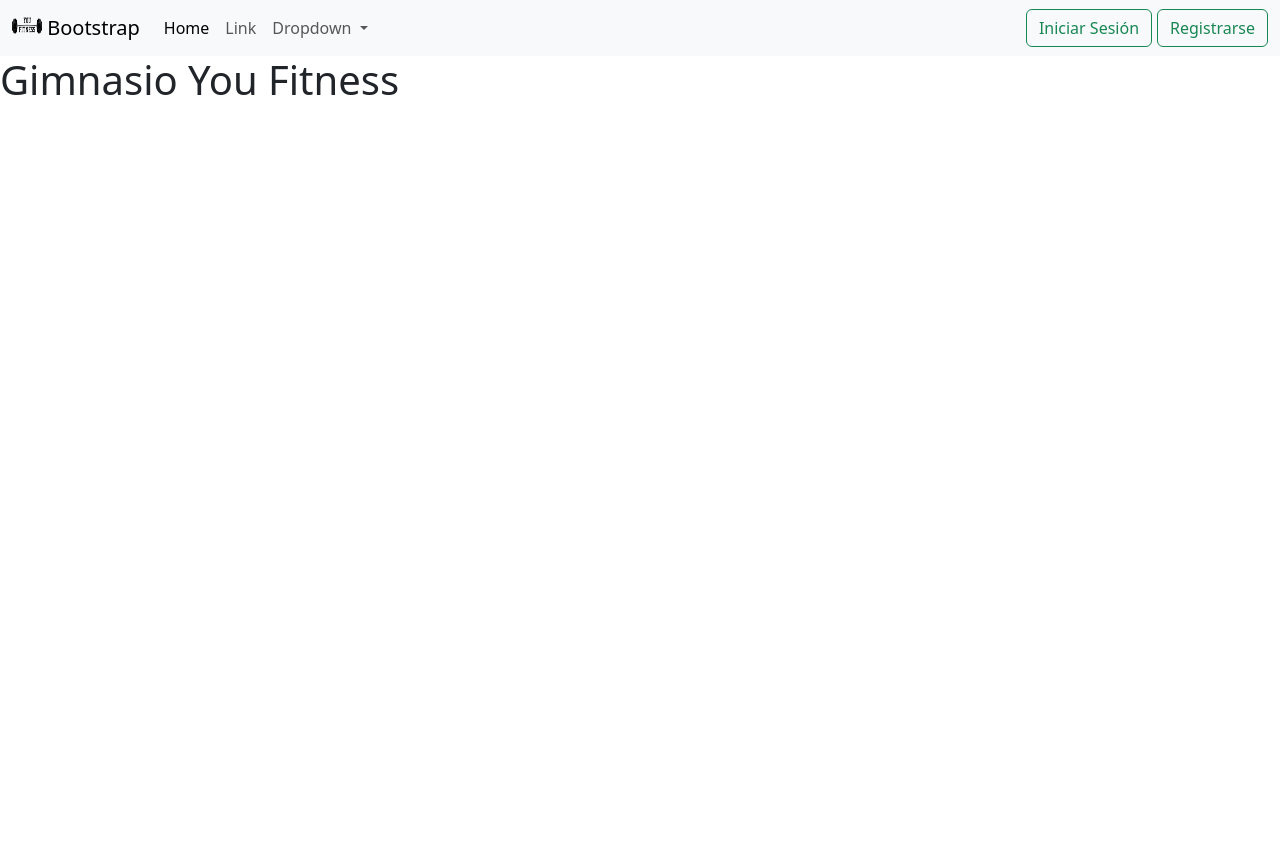
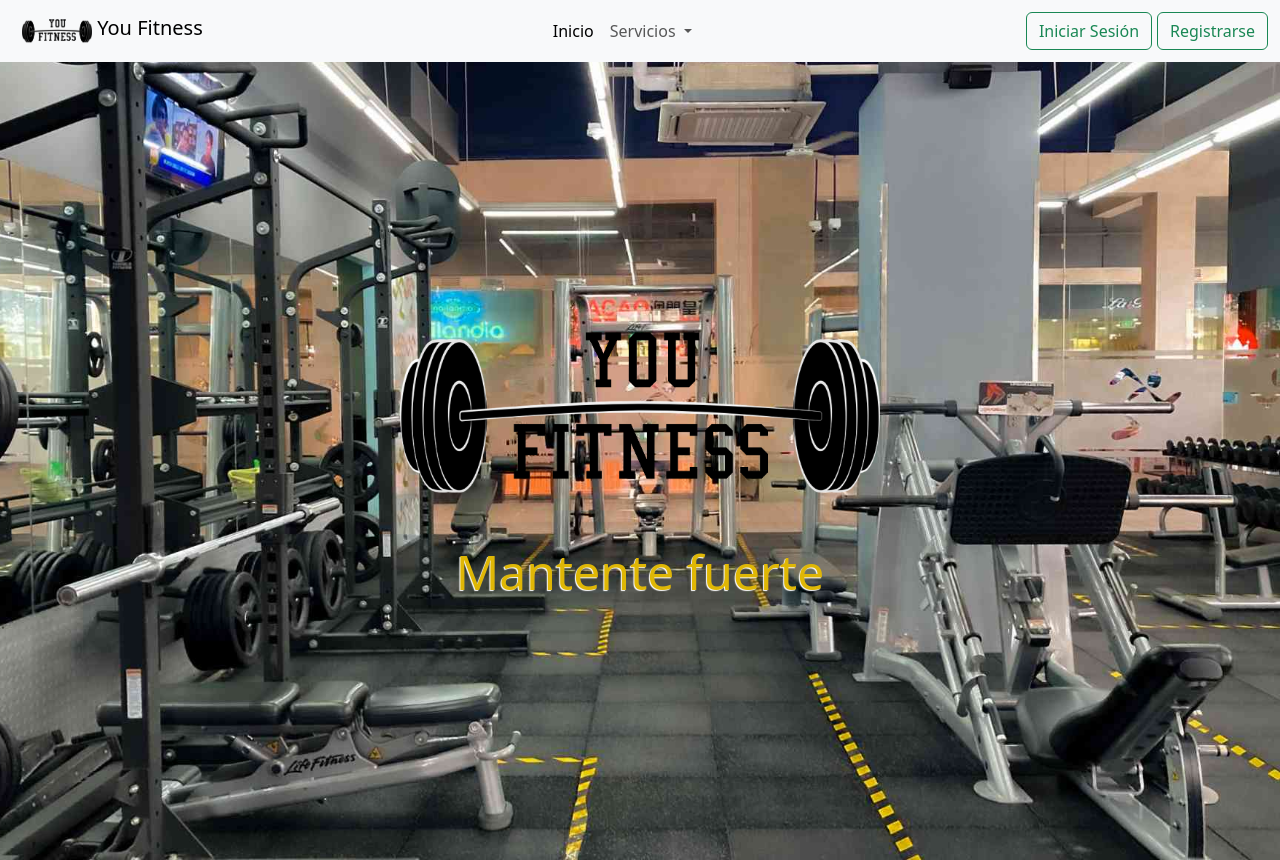
Before and after one commit to Plaguirre/gimasio_lucas, a plain HTML site: page index.html in a window 1280 px wide. Before the commit the page ends 800 px from the top, so only its background shows below. Drawn offline with nearby package versions, Linux system fonts and the light colour scheme.

Commit message:
+estilo al nav, agrega imagen y estilo al primer section

```diff
--- /dev/null
+++ b/estilo.css
@@ -0,0 +1,34 @@
+
+.container-body h1{
+    display: flex;
+    justify-content: center;
+}
+
+.background-image {
+    position: relative;
+    background-image: url(images/fondo-gimnasio.jpg);
+    background-size: cover;
+    background-position: center;
+    height: 100vh;
+    display: flex;
+    flex-direction: column;
+    justify-content: center;
+    align-items: center;
+    text-align: center;
+  }
+
+  /* .background-image h1 {
+    color: #ffd001;
+    text-shadow: -5px 5px 1px #ffffff;
+    font-size: 7em;
+  } */
+
+  .background-image p {
+    color: #dfb705;
+    text-shadow: -1px 1px 1px #ffffff;
+    font-size: 3em;
+  }
+
+  #imagen-primer-parte {
+    width: 30em;
+  }
--- a/index.html
+++ b/index.html
@@ -1,38 +1,46 @@
 <!doctype html>
 <html lang="es">
+
 <head>
   <meta charset="utf-8">
   <meta name="viewport" content="width=device-width, initial-scale=1">
   <title>Gimnasio You Fitness</title>
-    <link href="https://cdn.jsdelivr.net/npm/bootstrap@5.3.0-alpha3/dist/css/bootstrap.min.css" rel="stylesheet" integrity="sha384-KK94CHFLLe+nY2dmCWGMq91rCGa5gtU4mk92HdvYe+M/SXH301p5ILy+dN9+nJOZ" crossorigin="anonymous">
+  <link rel="stylesheet" href="estilo.css">
+  <link href="https://cdn.jsdelivr.net/npm/bootstrap@5.3.0-alpha3/dist/css/bootstrap.min.css" rel="stylesheet"
+    integrity="sha384-KK94CHFLLe+nY2dmCWGMq91rCGa5gtU4mk92HdvYe+M/SXH301p5ILy+dN9+nJOZ" crossorigin="anonymous">
 </head>
-  <body>
-    <nav class="navbar navbar-expand-lg bg-body-tertiary">
+
+<body style="background-color: #444444;">
+  <nav class="navbar fixed-top navbar-expand-lg bg-body-tertiary">
     <div class="container-fluid">
       <a class="navbar-brand" href="#">
-                <img src="images/logo.png" alt="Logo" width="30" height="24" class="d-inline-block align-text-top">
-                Bootstrap
+        <img src="images/logo.png" alt="Logo" width="70" height="35" style="margin-left: 10px;"
+          class="d-inline-block align-text-top">
+        You Fitness
       </a>
-          <button class="navbar-toggler" type="button" data-bs-toggle="collapse" data-bs-target="#navbarSupportedContent" aria-controls="navbarSupportedContent" aria-expanded="false" aria-label="Toggle navigation">
+      <button class="navbar-toggler" type="button" data-bs-toggle="collapse" data-bs-target="#navbarSupportedContent"
+        aria-controls="navbarSupportedContent" aria-expanded="false" aria-label="Toggle navigation">
         <span class="navbar-toggler-icon"></span>
       </button>
       <div class="collapse navbar-collapse" id="navbarSupportedContent">
-            <ul class="navbar-nav me-auto mb-2 mb-lg-0">
+        <ul class="navbar-nav me-auto mb-2 mb-lg-0 mx-auto">
           <li class="nav-item">
-                <a class="nav-link active" aria-current="page" href="#">Home</a>
-              </li>
-              <li class="nav-item">
-                <a class="nav-link" href="#">Link</a>
+            <a class="nav-link active" aria-current="page" href="#">Inicio</a>
           </li>
           <li class="nav-item dropdown">
             <a class="nav-link dropdown-toggle" href="#" role="button" data-bs-toggle="dropdown" aria-expanded="false">
-                  Dropdown
+              Servicios
             </a>
             <ul class="dropdown-menu">
-                  <li><a class="dropdown-item" href="#">Action</a></li>
-                  <li><a class="dropdown-item" href="#">Another action</a></li>
-                  <li><hr class="dropdown-divider"></li>
-                  <li><a class="dropdown-item" href="#">Something else here</a></li>
+              <li><a class="dropdown-item" href="#">Musculación</a></li>
+              <li>
+                <hr class="dropdown-divider">
+              </li>
+              <li><a class="dropdown-item" href="#">Aerofit</a></li>
+              <li>
+                <hr class="dropdown-divider">
+              </li>
+              <li><a class="dropdown-item" href="#">Full pass</a></li>
             </ul>
           </li>
         </ul>
@@ -43,7 +51,20 @@
       </div>
     </div>
   </nav>
-    <h1>Gimnasio You Fitness</h1>
-    <script src="https://cdn.jsdelivr.net/npm/bootstrap@5.3.0-alpha3/dist/js/bootstrap.bundle.min.js" integrity="sha384-ENjdO4Dr2bkBIFxQpeoTz1HIcje39Wm4jDKdf19U8gI4ddQ3GYNS7NTKfAdVQSZe" crossorigin="anonymous"></script>
+  <div class="container-fluid" style="margin-top:60px;">
+    <div class="row">
+      <div class="col-12 p-0">
+        <div class="background-image">
+          <!-- <h1>You Fitness</h1> -->
+          <img id="imagen-primer-parte" src="images/logo.png" alt="logo">
+          <p>Mantente fuerte</p>
+        </div>
+      </div>
+    </div>
+  </div>
+  <script src="https://cdn.jsdelivr.net/npm/bootstrap@5.3.0-alpha3/dist/js/bootstrap.bundle.min.js"
+    integrity="sha384-ENjdO4Dr2bkBIFxQpeoTz1HIcje39Wm4jDKdf19U8gI4ddQ3GYNS7NTKfAdVQSZe"
+    crossorigin="anonymous"></script>
 </body>
+
 </html>
```
Also changed, not shown: images/fondo-gimnasio.jpg (added). Lines whose indentation alone changed are shown as unchanged.
